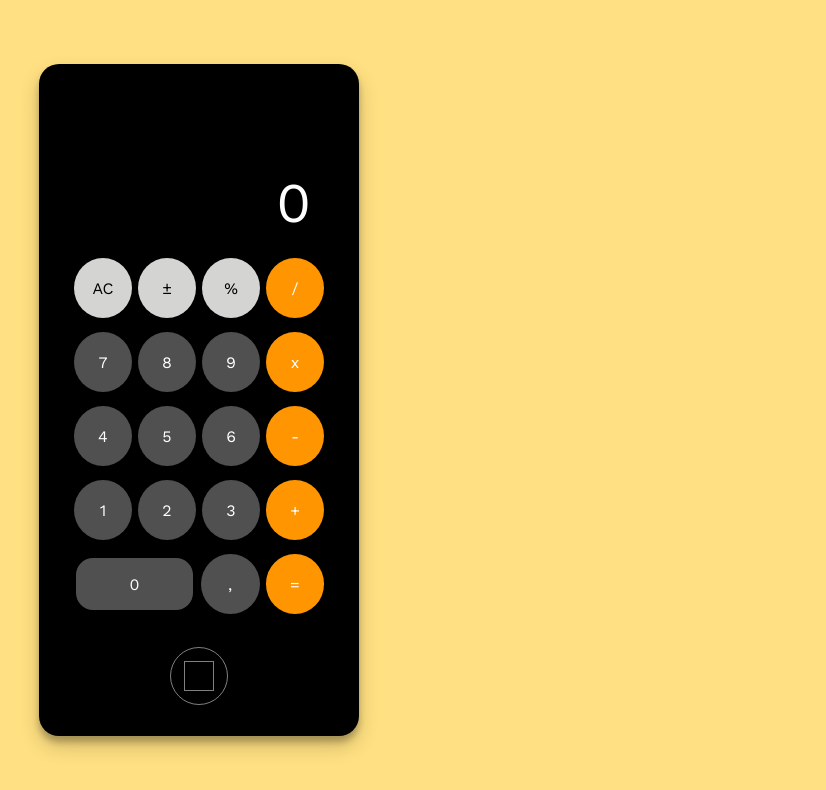
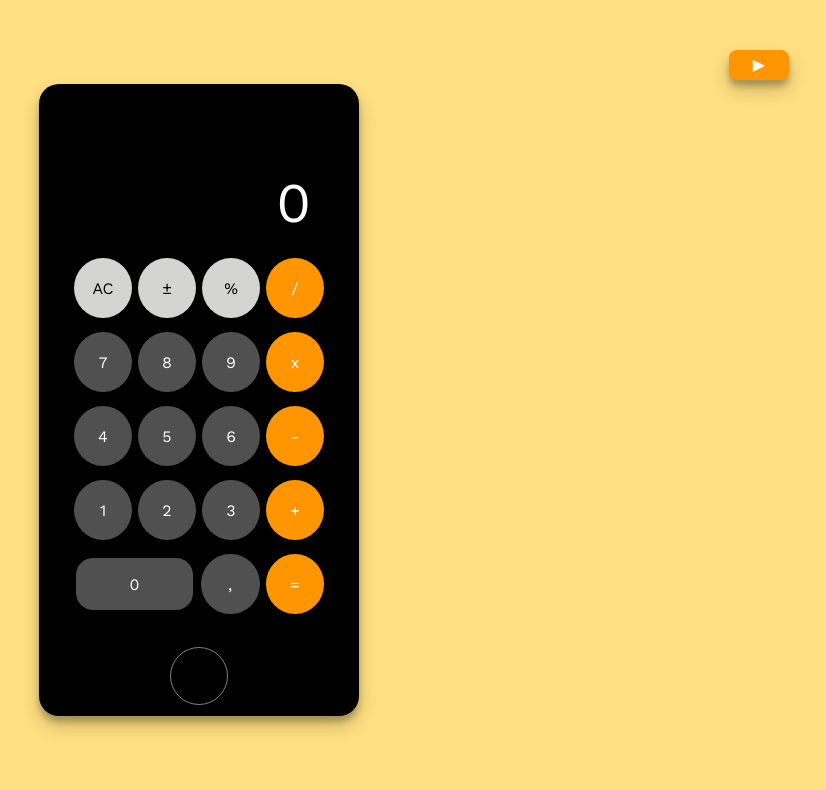
Before and after one commit to Andreynnt/calculator-tests, a website: page public/index.html in a window 1280 px wide. Shown: the whole page, without its empty margins (441-1267 px from the left). Drawn offline with nearby package versions, Linux system fonts and the light colour scheme.

Commit message:
add play button

```diff
--- a/public/index.html
+++ b/public/index.html
@@ -7,6 +7,7 @@
     <link href="https://fonts.googleapis.com/css?family=Work+Sans" rel="stylesheet">
 </head>
 <body>
+    <a href="/test" class="test-button card-3">▶</a>
     <div class="wrapper center-content">
         <div class="calculator center-content card-3">
             <div class="calculator__screen">
@@ -49,7 +50,6 @@
                 </div>
             </div>
             <div class="calculator__circle-button center-content">
-                <div class="circle-button__square"></div>
             </div>
         </div>
     </div>
--- a/public/styles.css
+++ b/public/styles.css
@@ -19,7 +19,7 @@ body {
 .calculator {
     background-color: black;
     width: 25vw;
-    height: 84vh;
+    height: 79vh;
     border-radius: 20px;
     flex-direction: column;
 }
@@ -110,3 +110,17 @@ body {
 .card-3 {
     box-shadow: 0 10px 20px rgba(0,0,0,0.19), 0 6px 6px rgba(0,0,0,0.23);
 }
+
+.test-button {
+    position: absolute;
+    top: 50px;
+    right: 50px;
+    width: 60px;
+    height: 30px;
+    line-height: 30px;
+    color: white;
+    background-color: #FF9500;
+    border-radius: 8px;
+    text-align: center;
+    text-decoration: none;
+}
```
